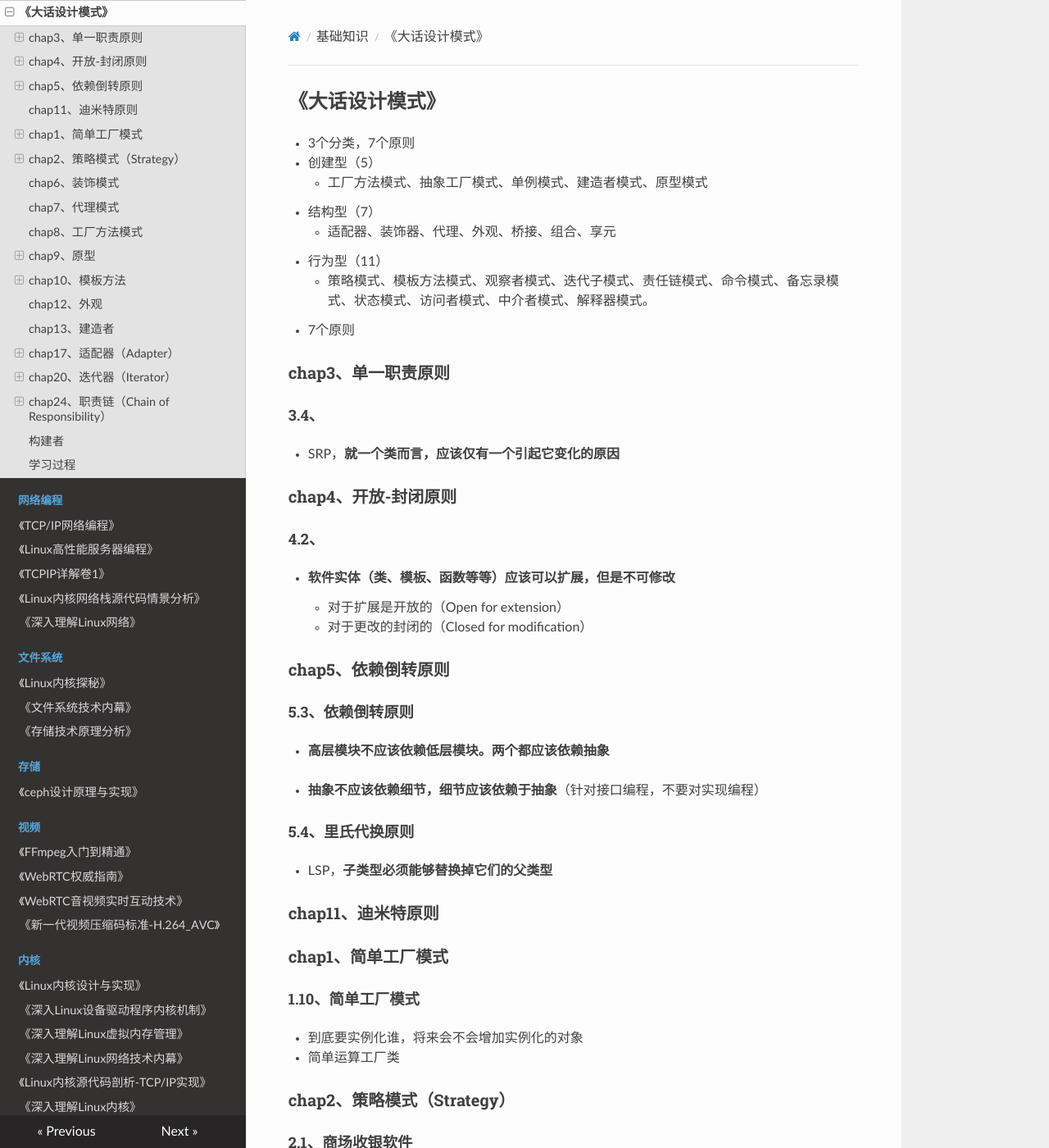
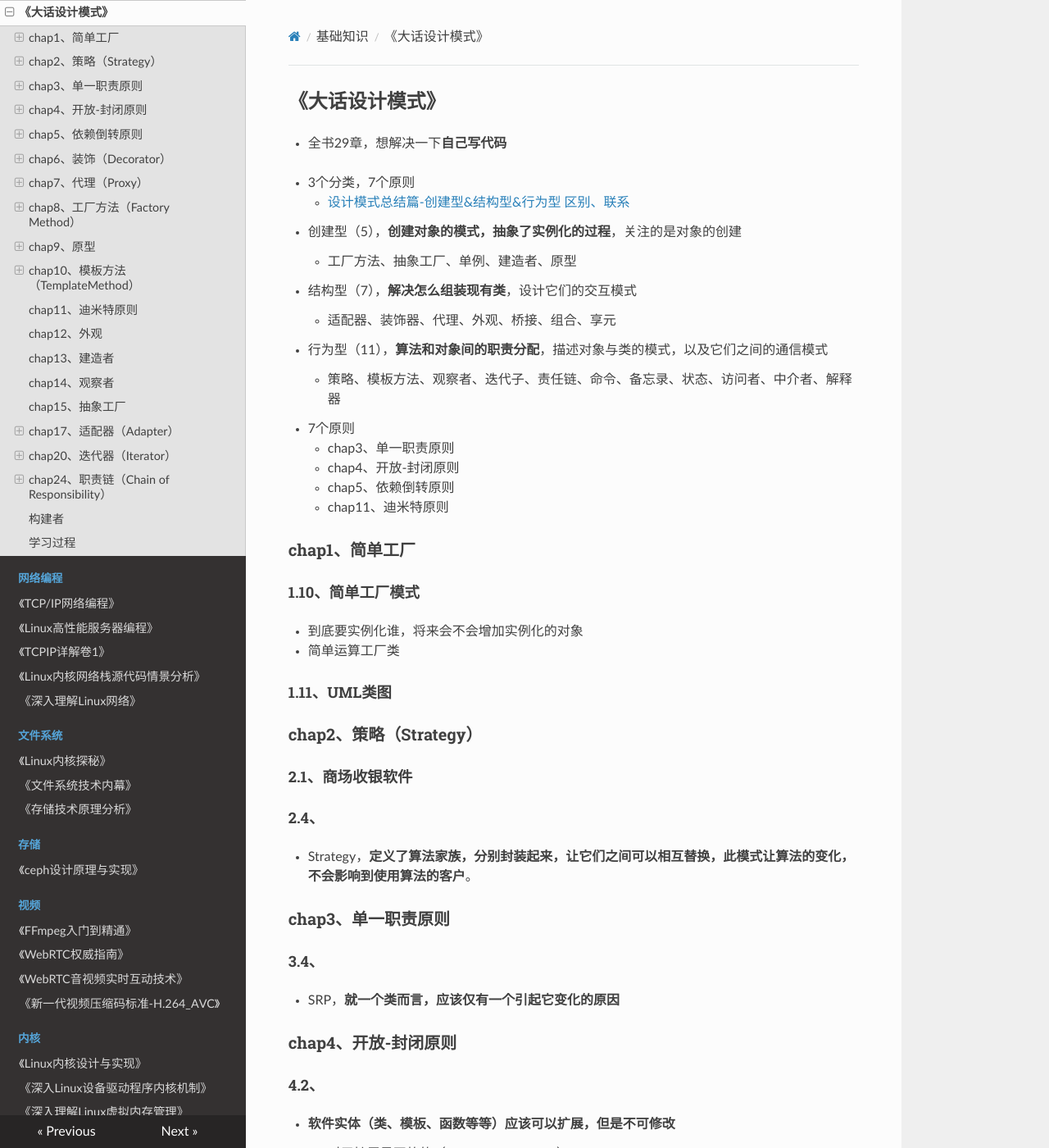
Before and after one commit to wolflion/booknotes, an MkDocs documentation site: the page built from docs/408/大话设计模式.md, in a window 1280 px wide and 1400 px high. Shown: the whole window at 82% size. Built offline with MkDocs 1.6.1, drawn with Linux system fonts in a browser that asks for light colours; nearby versions of some CDN libraries; some of the changed text lies outside the part shown.

Commit message:
Update 大话设计模式.md

```diff
--- a/docs/408/大话设计模式.md
+++ b/docs/408/大话设计模式.md
@@ -1,13 +1,37 @@
 ## 《大话设计模式》
 
++ 全书29章，想解决一下**自己写代码**
+
 + 3个分类，7个原则
-+ 创建型（5）
-  + 工厂方法模式、抽象工厂模式、单例模式、建造者模式、原型模式
-+ 结构型（7）
+  + [设计模式总结篇-创建型&结构型&行为型 区别、联系](https://blog.csdn.net/jason_jiahongfei/article/details/104937128)
++ 创建型（5），**创建对象的模式，抽象了实例化的过程**，关注的是对象的创建
+  + 工厂方法、抽象工厂、单例、建造者、原型
++ 结构型（7），**解决怎么组装现有类**，设计它们的交互模式
   + 适配器、装饰器、代理、外观、桥接、组合、享元
-+ 行为型（11）
-  + 策略模式、模板方法模式、观察者模式、迭代子模式、责任链模式、命令模式、备忘录模式、状态模式、访问者模式、中介者模式、解释器模式。
++ 行为型（11），**算法和对象间的职责分配**，描述对象与类的模式，以及它们之间的通信模式
+  + 策略、模板方法、观察者、迭代子、责任链、命令、备忘录、状态、访问者、中介者、解释器
 + 7个原则
+  + chap3、单一职责原则
+  + chap4、开放-封闭原则
+  + chap5、依赖倒转原则
+  + chap11、迪米特原则
+
+### chap1、简单工厂
+
+#### 1.10、简单工厂模式
+
++ 到底要实例化谁，将来会不会增加实例化的对象
++ 简单运算工厂类
+
+#### 1.11、UML类图
+
+### chap2、策略（Strategy）
+
+#### 2.1、商场收银软件
+
+#### 2.4、
+
++ Strategy，**定义了算法家族，分别封装起来，让它们之间可以相互替换，此模式让算法的变化，不会影响到使用算法的客户**。
 
 ### chap3、单一职责原则
 
@@ -35,28 +59,96 @@
 
 + LSP，**子类型必须能够替换掉它们的父类型**
 
-### chap11、迪米特原则
++
 
-### chap1、简单工厂模式
+### chap6、装饰（Decorator）
 
-#### 1.10、简单工厂模式
+#### 6.1、穿什么
 
-+ 到底要实例化谁，将来会不会增加实例化的对象
-+ 简单运算工厂类
+#### 6.2、小菜扮靓第一版
 
-### chap2、策略模式（Strategy）
++ Person类，里面提供各种穿的方法，穿裤子，穿T
++ client
+  + 只能在现有的person方法里组合
 
-#### 2.1、商场收银软件
+#### 6.3、小菜扮靓第二版
 
-#### 2.4、
++ Person类
+  + 提供show的方法
++ 服饰抽象类Finery
+  + 提供show()方法，抽象的
++ 各服饰子类，都继承服务抽象类Finery
++ client
 
-+ Strategy，**定义了算法家族，分别封装起来，让它们之间可以相互替换，此模式让算法的变化，不会影响到使用算法的客户**。
+#### 6.4、装饰模式（Decorator）
 
-### chap6、装饰模式
++ **Decorator**：动态地给一个对象添加一些额外的职责，就增加功能来说，**装饰模式比生成子类更为灵活**
++ Component类
++ ConcreteComponet类，继承Component类
++ Decorator类，继承Component类
++ ComponentDecoratorA类，继承Decorator类
++ ComponentDecoratorB类，继承Decorator类
 
-### chap7、代理模式
+#### 6.5、小菜扮靓第三版
 
-### chap8、工厂方法模式
++ 服饰类Decorator，继承自 人类Person
+
+#### 6.6、装饰模式总结
+
++ 优点：
+  + 把类中的装饰功能从类中搬移去除，这样可以简化原有的类，**把类的核心职责和装饰功能区分开**
+
+### chap7、代理（Proxy）
+
+#### 7.1、为别人做嫁衣！
+
+#### 7.2、没有代理的代码
+
++ 追求者类
++ 被追求者类
++ Client
+
+#### 7.3、只有代理的代码
+
++ 代理类
++ 被追求者类
++ Client
+
+#### 7.4、符合实际的代码
+
++ *没怎么看呢，lionel*
+
+#### 7.5、代理模式（Proxy）
+
++ **Proxy**：为其他对象提供一种代理以控制对这个对象的访问
++ Subject类，
+  + 定义公共接口
++ RealSubject类，继承Subject类，**定义Proxy所代表的真实实体**
++ Proxy类，继承Subject类
+  + new RealSubject，然后调用与Subject一样接口，当然也要负责实现
++ Client
+  + new Proxy
+
+#### 7.6、代理模式的应用
+
++ 远程代理
++ 虚拟代理
+
+#### 7.7、秀才让小六代其求婚
+
+### chap8、工厂方法（Factory Method）
+
+#### 8.1、活雷锋
+
+#### 8.2、简单工厂模式实现
+
+#### 8.3、工厂方法模式实现
+
+#### 8.4、简单工厂vs.工厂方法（Factory Method）
+
++ **Factory Method**：定义一个用于创建对象的接口，让子类决定实例化哪一个类。**工厂方法使一个类的实例化延迟到其子类**
+
+#### 8.5、雷锋工厂
 
 ### chap9、原型
 
@@ -85,7 +177,7 @@
 
 #### 9.7、复制简历 vs. 手写求职信
 
-### chap10、模板方法
+### chap10、模板方法（TemplateMethod）
 
 #### 10.1、选择题不会做，蒙呗！
 
@@ -108,9 +200,47 @@
 
 #### 10.6、主观题，看你怎么蒙
 
+### chap11、迪米特原则
+
+11.1、第一天上班
+
+11.2、无熟人难办事
+
+11.3、迪米特法则
+
 ### chap12、外观
 
+12.1、牛市股票还会亏钱？
+
+12.2、股民炒股代码
+
+12.3、投资基金代码
+
+12.4、外观模式
+
+12.5、何时使用外观模式
+
 ### chap13、建造者
+
+13.1、炒面没放盐
+
+13.2、建造小人一
+
+13.3、建造小人二
+
+13.4、建造者模式
+
+13.5、建造者模式解析
+
+13.6、建造者模式基本代码
+
+### chap14、观察者
+
+14.1、老板回来？我不知道！
+
+14.2、双向耦合的代码
+
+### chap15、抽象工厂
 
 ### chap17、适配器（Adapter）
 
```
